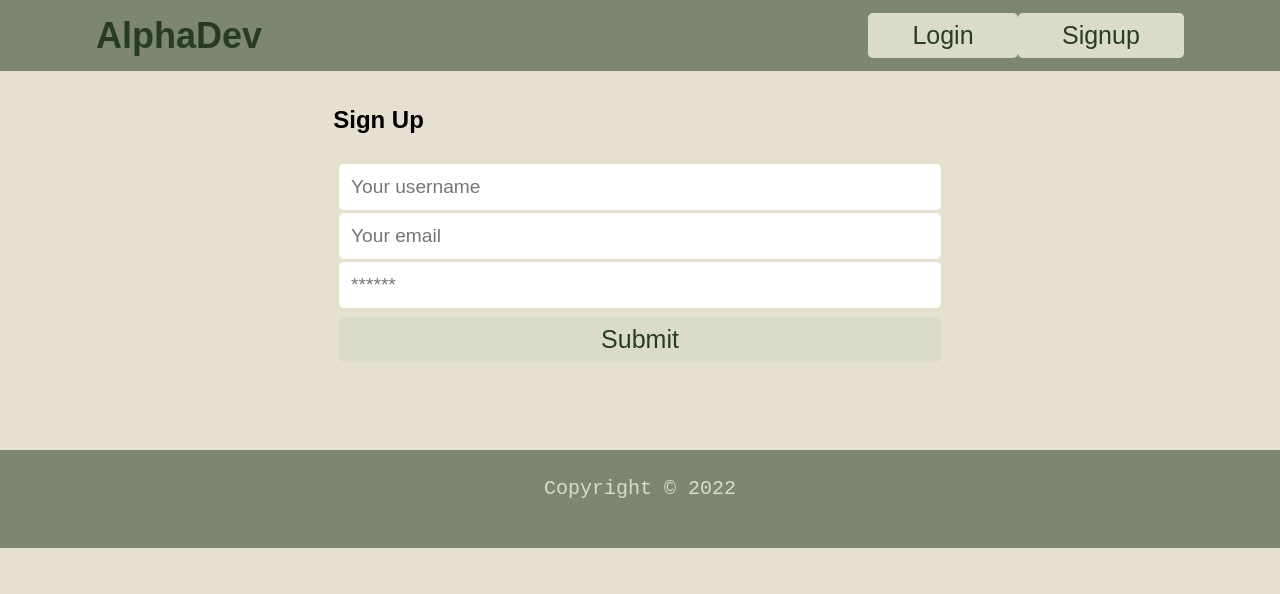
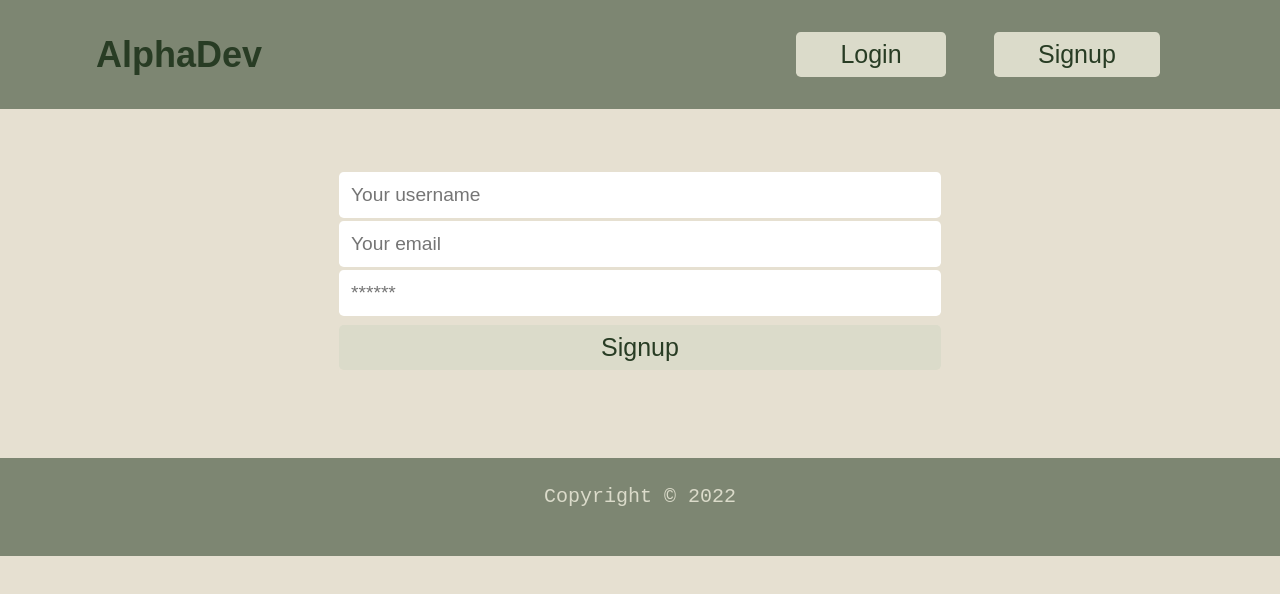
Before and after one commit to mibrahim234/Alpha-Dev, a React (Create React App) app in the folder client/: page /signup in a window 1280 px wide. Shown: the top 594 px of the page. Built offline with nearby package versions, Linux system fonts and the light colour scheme.

Commit message:
fixed up spacing between login/signup, tried to add icons, unsuccessful

```diff
--- a/client/package.json
+++ b/client/package.json
@@ -19,6 +19,7 @@
     "jwt-decode": "^3.1.2",
     "react": "^17.0.2",
     "react-dom": "^17.0.2",
+    "react-icons": "^4.3.1",
     "react-router-dom": "^5.2.0",
     "react-scripts": "5.0.0",
     "web-vitals": "^2.1.3"
--- a/client/src/components/Header/index.js
+++ b/client/src/components/Header/index.js
@@ -37,8 +37,8 @@ const Header = () => {
             </>
           ) : (
             <>
-             <button className='btn'> <Link to="/login">Login</Link></button>
-             <button className='btn'>  <Link to="/signup">Signup</Link> </button>
+             <button className='btn m-4'> <Link to="/login">Login</Link></button>
+             <button className='btn m-4'>  <Link to="/signup">Signup</Link> </button>
             </>
           )}
         </nav>
--- a/client/src/pages/Home.js
+++ b/client/src/pages/Home.js
@@ -14,9 +14,9 @@ const Home = () => {
 
             <h1>Matching talent with Opportunity.</h1>
 
-            <button className="btn"> <Link to="/developers">Companies - Find Talent</Link></button>
+            <button className="btn m-3"> <Link to="/developers">Companies - Find Talent</Link></button>
 
-            <button className="btn"><Link to="/companies">Developers - Find An Opportunity</Link></button>
+            <button className="btn m-3"><Link to="/companies">Developers - Find An Opportunity</Link></button>
           </div>
 
     )
--- a/client/src/pages/Login.js
+++ b/client/src/pages/Login.js
@@ -45,7 +45,7 @@ const Login = (props) => {
     <main className="flex-row justify-center mb-4">
       <div className="col-12 col-md-6">
         <div className="card">
-          <h4 className="card-header">Login</h4>
+          <h4 className="card-header"></h4>
           <div className="card-body">
             <form onSubmit={handleFormSubmit}>
               <input
@@ -67,7 +67,7 @@ const Login = (props) => {
                 onChange={handleChange}
               />
               <button className="btn d-block w-100" type="submit">
-                Submit
+                Login
               </button>
             </form>
 
--- a/client/src/pages/Signup.js
+++ b/client/src/pages/Signup.js
@@ -7,6 +7,7 @@ import { ADD_USER } from '../utils/mutations';
 
 import Auth from '../utils/auth';
 // auth from utils folder to store token
+
 
 const Signup = () => {
   const [formState, setFormState] = useState({
@@ -49,7 +50,7 @@ const Signup = () => {
     <main className="flex-row justify-center mb-4">
       <div className="col-12 col-md-6">
         <div className="card">
-          <h4 className="card-header">Sign Up</h4>
+          <h4 className="card-header"></h4>
           <div className="card-body">
             <form onSubmit={handleFormSubmit}>
               <input
@@ -80,7 +81,7 @@ const Signup = () => {
                 onChange={handleChange}
               />
               <button className="btn d-block w-100" type="submit">
-                Submit
+                Signup
               </button>
             </form>
 
```
Also changed, not shown: 1 other file (tests, documents, lock files or other folders).
